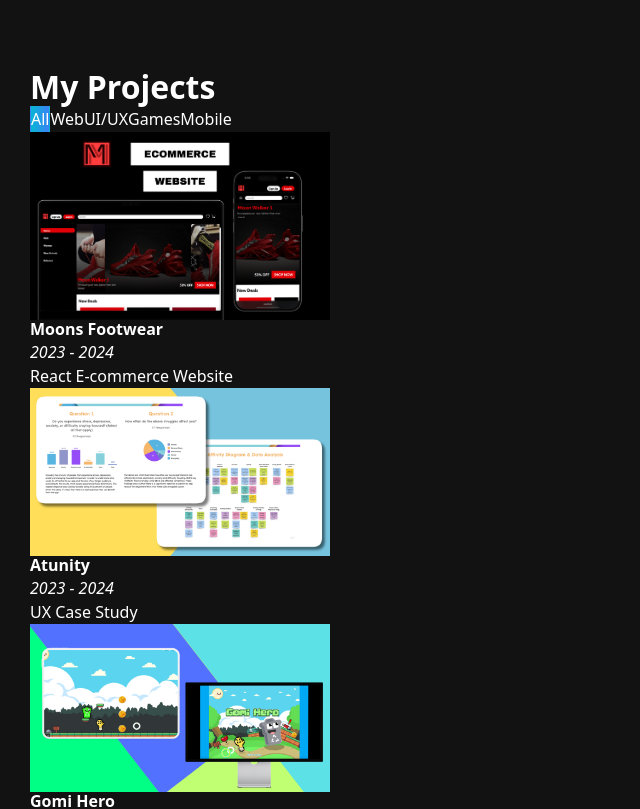
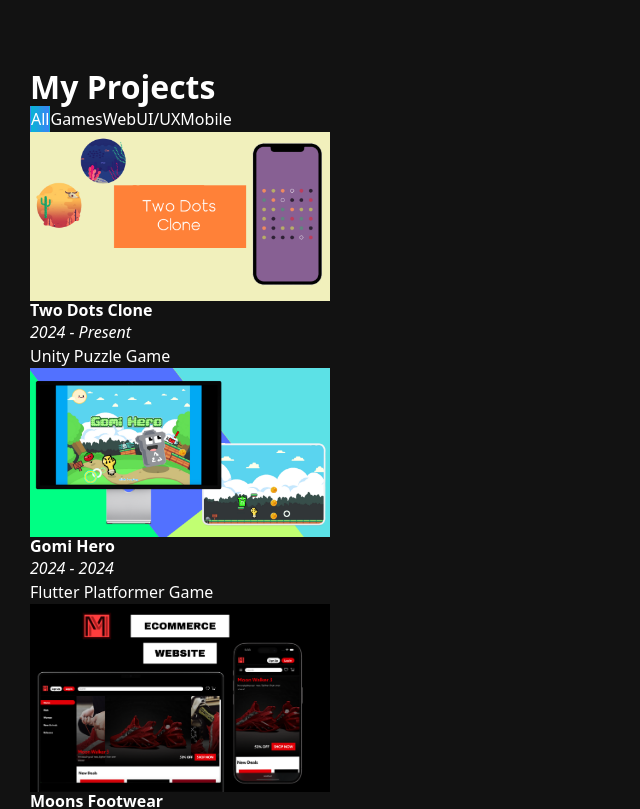
Before and after one commit to clawrenceharris/portfolio, a Next.js app: page / in a window 1280 px wide. Shown: the part 2400-3209 px from the top of the page, without its empty margins (0-640 px from the left). Built offline with nearby package versions, Linux system fonts and the light colour scheme.

Commit message:
changed project image and refactoring

```diff
--- a/src/app/components/ProjectsSection.jsx
+++ b/src/app/components/ProjectsSection.jsx
@@ -55,24 +55,15 @@
       </div>
       <ul ref={ref} className="grid md:grid-cols-2 gap-8 md:gap-12">
         {filteredProjects
-          .sort((a, b) => {
-            // Check if a or b is ongoing
-            const aOngoing = a.isOngoing ? -1 : 1;
-            const bOngoing = b.isOngoing ? -1 : 1;
-
-            // If both are ongoing, sort by start year
-            if (a.isOngoing && b.isOngoing) {
-              return a.startYear - b.startYear;
-            }
-
-            // If one is ongoing and the other is not, ongoing comes first
-            if (a.isOngoing || b.isOngoing) {
-              return aOngoing - bOngoing;
-            }
-
-            // If neither are ongoing, sort by end year
-            return b.endYear - a.endYear;
-          })
+          .sort((a, b) =>
+            a.isOngoing
+              ? a.startYear < b.startYear
+                ? 1
+                : -1
+              : a.startYear > b.startYear
+              ? -1
+              : 1
+          )
           .map((project, index) => (
             <motion.li
               key={index}
```
Also changed, not shown: public/images/projects/8.png.
